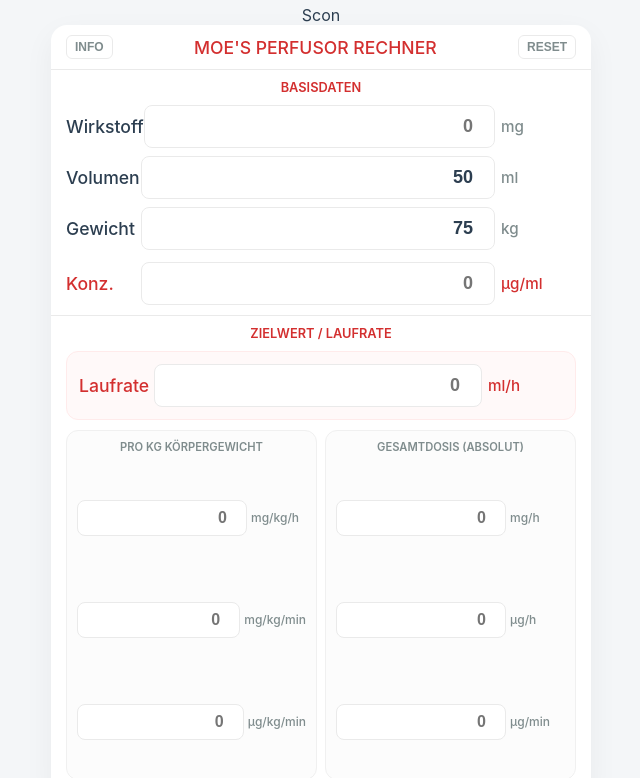
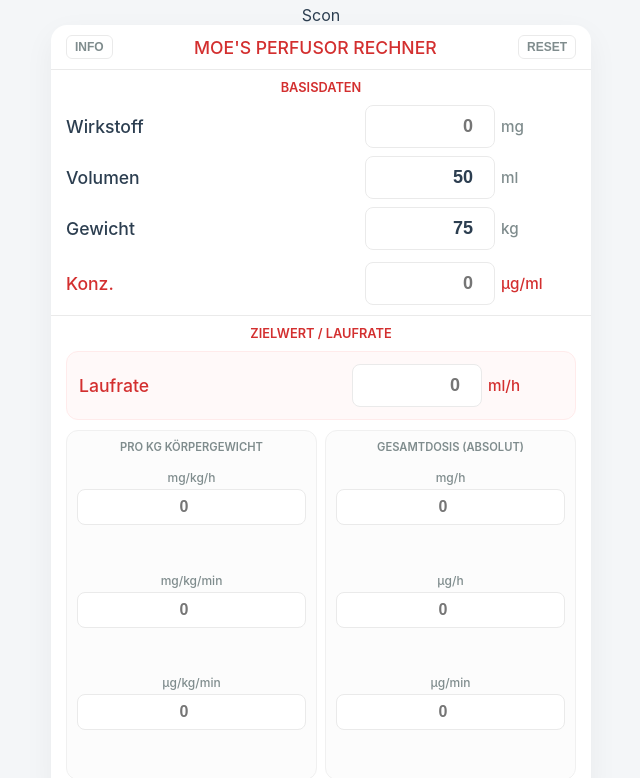
Before and after one commit to Moe1701/perfusor-rechner, a React (Vite) app: page / in a window 1280 px wide. Shown: the top 778 px of the page, without its empty margins (319-959 px from the left). Built offline with nearby package versions, Linux system fonts and the light colour scheme.

Commit message:
style(layout): shorten base data inputs and move units above inputs in rates grid using column-reverse

```diff
--- a/src/styles/globals.css
+++ b/src/styles/globals.css
@@ -91,9 +91,15 @@ body {
 .input-group.no-label label { display: none; }
 .input-group.no-label .input-wrapper { flex: 1; }
 
-.input-wrapper { display: flex; align-items: center; flex: 1; }
+.input-wrapper {
+    display: flex;
+    align-items: center;
+    flex: 1;
+    justify-content: flex-end; /* Schiebt das verkürzte Feld nach rechts zur Einheit */
+}
 .input-wrapper input {
     width: 100%;
+    max-width: 130px; /* Macht die Felder in den Basisdaten kürzer */
     font-size: 18px;
     font-weight: 600;
     padding: 10px 6px;
@@ -107,18 +113,32 @@ body {
 
 .unit { margin-left: 6px; font-size: 0.95rem; font-weight: 500; color: var(--text-muted); flex: 0 0 75px; }
 
-.rates-grid .input-wrapper input { font-size: 16px; padding: 8px 4px; }
-.rates-grid .unit { font-size: 0.75rem; flex: 0 0 55px; margin-left: 4px; }
+.rates-grid .input-wrapper input {
+    font-size: 16px;
+    padding: 8px 4px;
+    max-width: 100%; /* Hebt die 130px Begrenzung der Basisdaten hier im Grid wieder auf */
+    text-align: center; /* Zentriert die Zahlen optisch unter der Einheit */
+}
+.rates-grid .unit {
+    font-size: 0.75rem;
+    flex: none; /* Hebt die feste Breite der Einheit auf */
+    margin-left: 0;
+    margin-bottom: 4px; /* Kleiner Abstand zum Eingabefeld darunter */
+    text-align: center;
+}
 .rates-grid .input-group {
-    flex: 1; /* MAGIE: Zwingt die 3 Felder dazu, den Platz in der Kachel exakt unter sich aufzuteilen */
+    flex: 1;
     display: flex;
     flex-direction: column;
     align-items: stretch;
-    justify-content: center; /* Zentriert die Box sauber in ihrem Drittel */
+    justify-content: center;
     gap: 4px;
     margin-bottom: 0;
 }
-.rates-grid .input-wrapper { flex-direction: row; }
+.rates-grid .input-wrapper {
+    flex-direction: column-reverse; /* MAGIE: Zieht die HTML-nachfolgende Einheit optisch ÜBER das Feld! */
+    align-items: stretch;
+}
 
 /* Modal Styles */
 .modal-overlay { position: fixed; top: 0; left: 0; right: 0; bottom: 0; background-color: rgba(0, 0, 0, 0.4); display: flex; justify-content: center; align-items: center; z-index: 1000; padding: 20px; backdrop-filter: blur(4px); }
```
